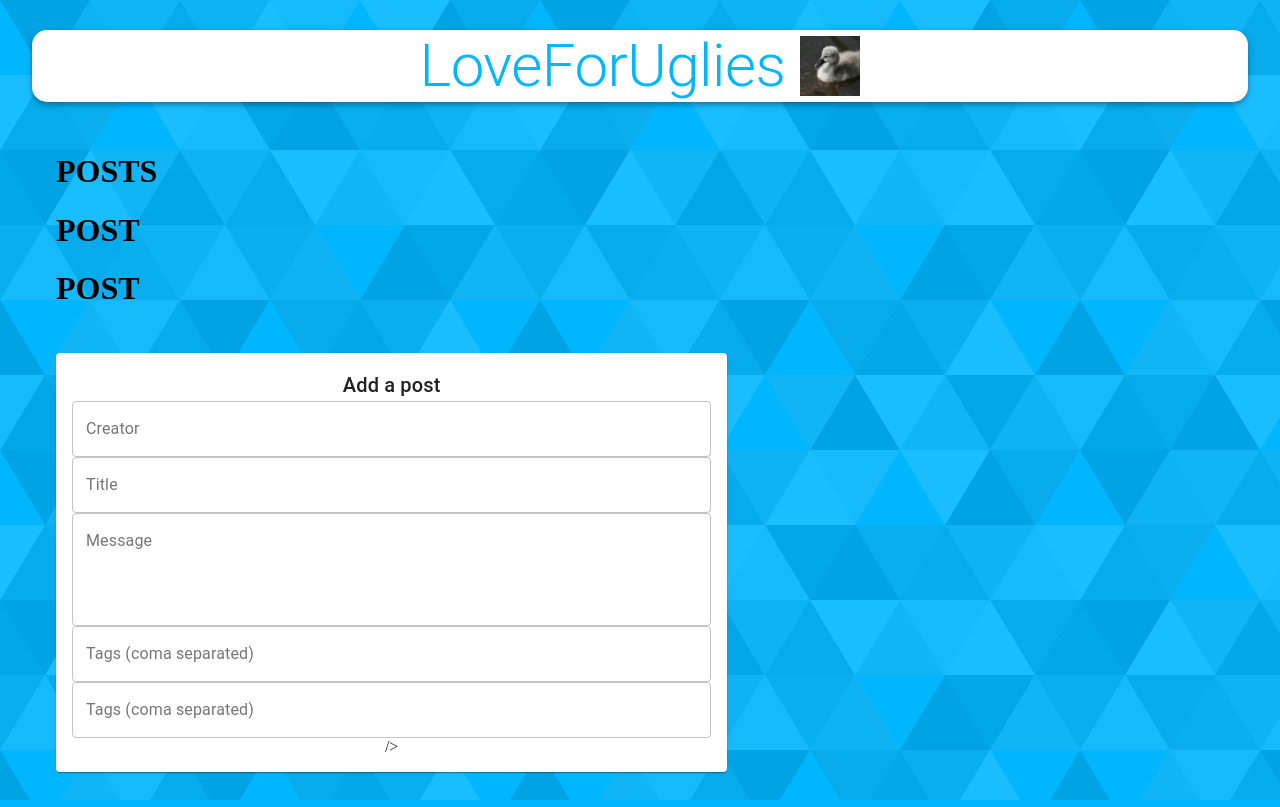
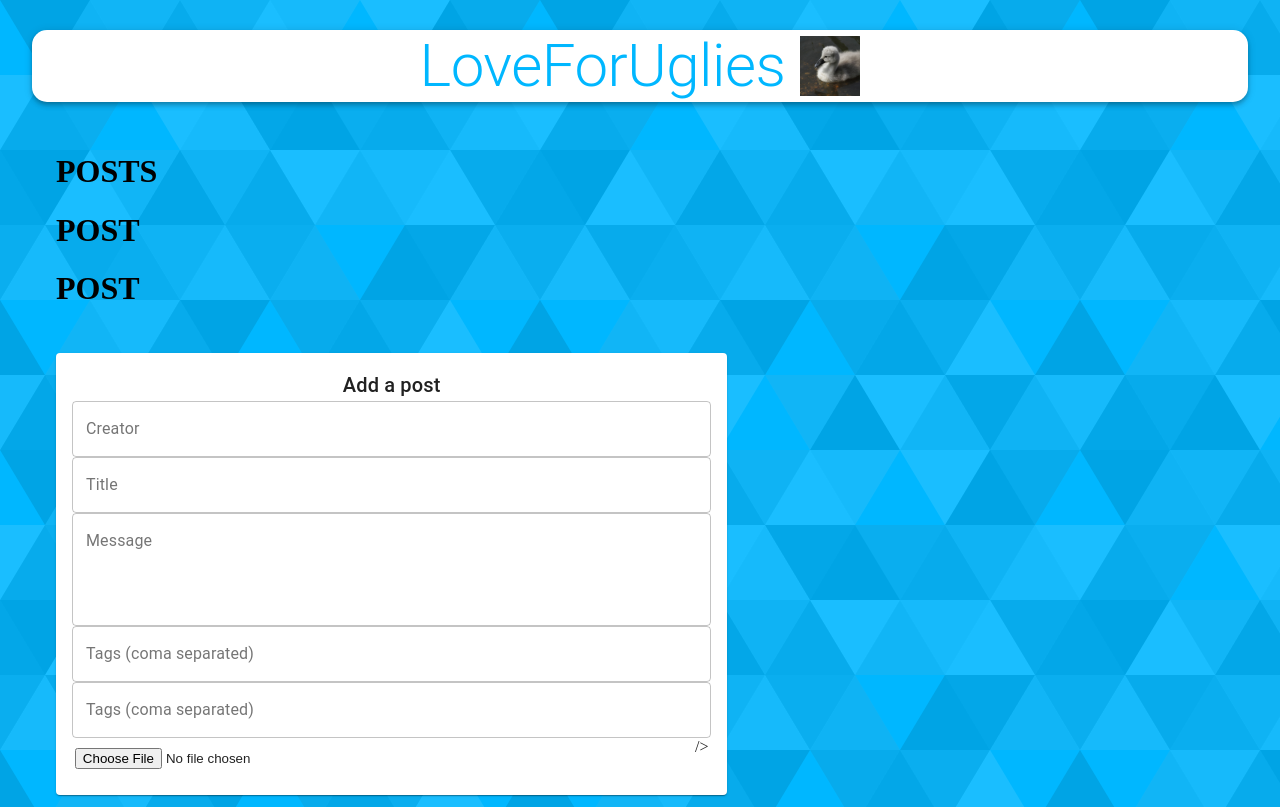
Before and after one commit to chloeolut/cm4125, a React (Create React App) app in the folder client/: page / in a window 1280 px wide. Built offline with nearby package versions, Linux system fonts and the light colour scheme.

Commit message:
Newest commit so far

```diff
--- a/client/src/components/Form/Form.js
+++ b/client/src/components/Form/Form.js
@@ -1,5 +1,7 @@
 import React, { useState } from 'react';
 import { TextField, Button, Typography, Paper } from '@material-ui/core';
+import FileBase from 'react-file-base64';
+
 
 import useStyles from './styles';
 
@@ -20,6 +22,7 @@ const Form = () => {
                 <TextField name="message" variant="outlined" label="Message" fullWidth multiline rows={4} value={postData.message} onChange={(e) => setPostData({ ...postData, message: e.target.value })} />
                 <TextField name="tags" variant="outlined" label="Tags (coma separated)" fullWidth value={postData.tags} onChange={(e) => setPostData({ ...postData, tags: e.target.value.split(',') })} />
                 <TextField name="tags" variant="outlined" label="Tags (coma separated)" fullWidth value={postData.tags} onChange={(e) => setPostData({ ...postData, tags: e.target.value.split(',') })} />
+                <div className={classes.fileInput}><FileBase type="file" multiple={false} onDone={({ base64 }) => setPostData({ ...postData, selectedFile: base64 })} /></div>
 
                 />
                 </form>
```
